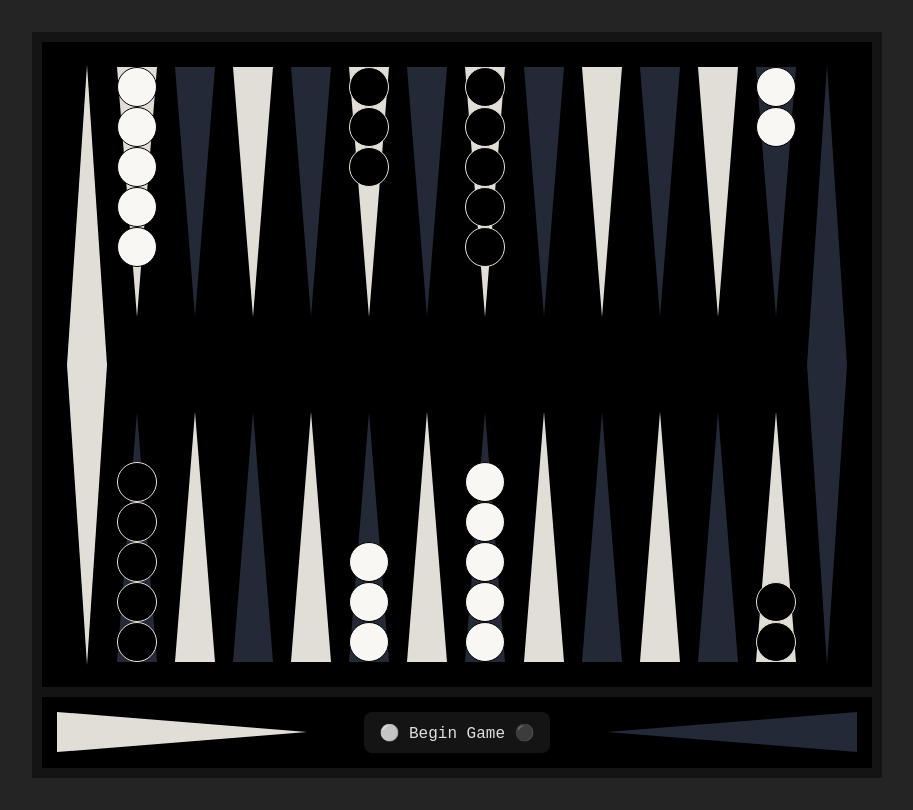
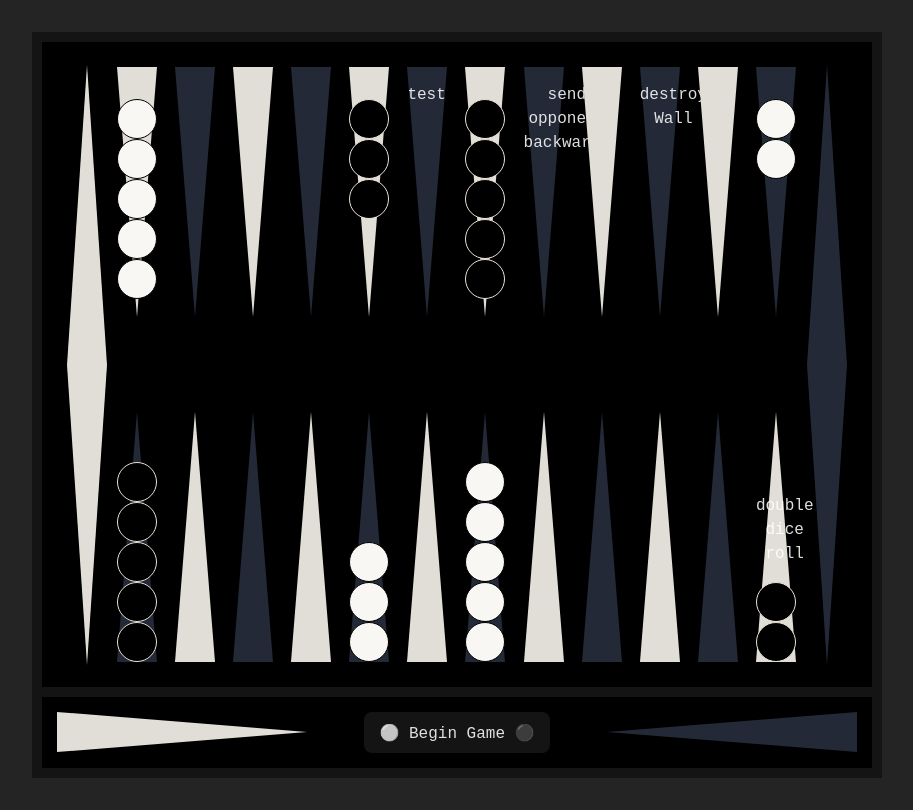
Before and after one commit to overtonjust/combatgammon, a React (Vite) app: page / in a window 1280 px wide. Shown: the whole page, without its empty margins (183-1096 px from the left). Built offline with nearby package versions, Linux system fonts and the light colour scheme.

Commit message:
added initial implementation to add giftitems to board randomly

```diff
--- a/src/frontend/BoardTop.tsx
+++ b/src/frontend/BoardTop.tsx
@@ -1,3 +1,4 @@
+import { useEffect, useState } from "react";
 import Game from "../logic/models/game";
 import Player from "../logic/models/player";
 import ThisMove from "../logic/models/this-move";
@@ -13,6 +14,42 @@ interface BoardProps {
 }
 
 export default function BoardTop(props: BoardProps) {
+	const [gifts, setGifts] = useState<Record<number, string>>({});
+
+	function randomizeGiftPositionsList(gifts: string[]) {
+		const boardSize = 24;
+		// Create an array of all possible positions
+		const positions = Array.from({ length: boardSize }, (_, i) => i);
+
+		// Shuffle the positions array
+		for (let i = positions.length - 1; i > 0; i--) {
+			const randomIndex = Math.floor(Math.random() * (i + 1));
+			[positions[i], positions[randomIndex]] = [
+				positions[randomIndex],
+				positions[i],
+			];
+		}
+
+		// Map gifts to the shuffled positions, ensuring output is an object
+		const randomizedGifts: Record<number, string> = {};
+		for (let i = 0; i < gifts.length; i++) {
+			randomizedGifts[positions[i]] = gifts[i];
+		}
+
+		return randomizedGifts;
+	}
+
+	useEffect(() => {
+		const giftItems = [
+			"double dice roll",
+			"send opponent backwards",
+			"destroy Wall",
+			"test",
+		];
+		setGifts(randomizeGiftPositionsList(giftItems));
+		console.log(gifts);
+	}, []);
+
 	return (
 		<div className="board-top">
 			<CreateEndBar
@@ -66,6 +103,7 @@ export default function BoardTop(props: BoardProps) {
 					"Red"
 				}
 			>
+				<p>{gifts[props.barIdx]}</p>
 				{props.bar.map(
 					(piece: string, pieceIdx: number) =>
 						pieceIdx < 6 && (
```
Also changed, not shown: 1 other file (tests, documents, lock files or other folders). Lines whose indentation alone changed are shown as unchanged.
